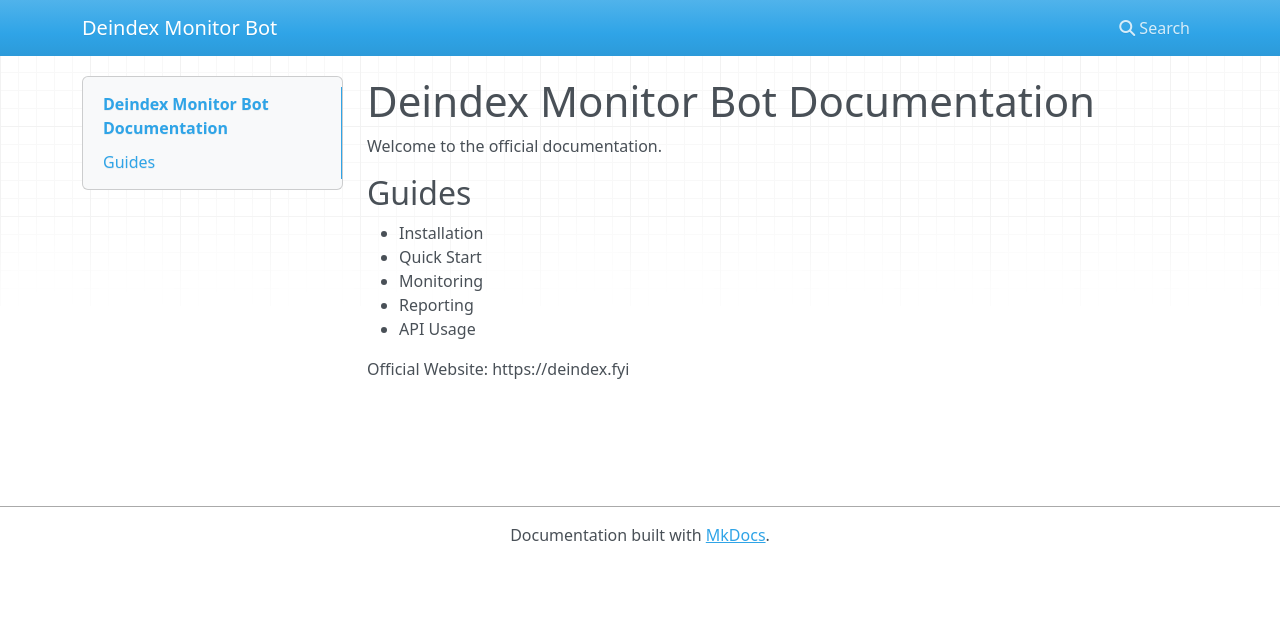
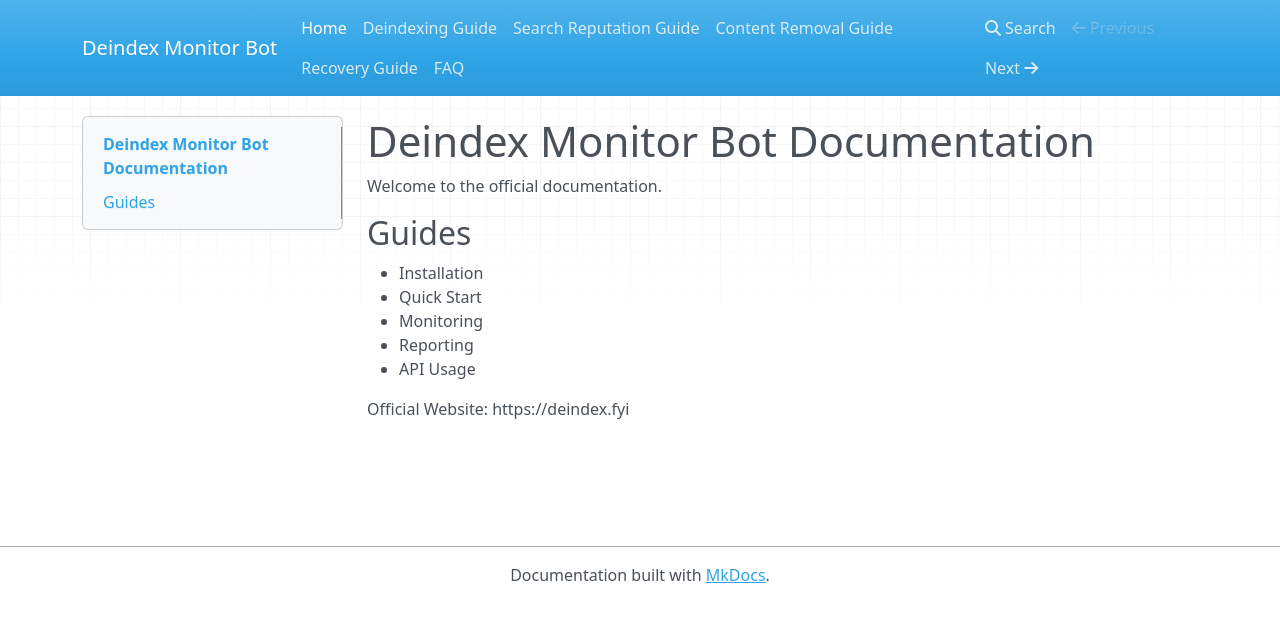
Before and after one commit to Deindex/Deindex-Monitor-Bot, an MkDocs documentation site: the page built from docs/index.md, in a window 1280 px wide. Shown: the top 622 px of the page. Built offline with MkDocs 1.6.1, drawn with Linux system fonts in a browser that asks for light colours; nearby versions of some CDN libraries.

Commit message:
Update mkdocs.yml

```diff
--- a/mkdocs.yml
+++ b/mkdocs.yml
@@ -2,3 +2,8 @@ site_name: Deindex Monitor Bot
 
 nav:
   - Home: index.md
+  - Deindexing Guide: deindexing-guide.md
+  - Search Reputation Guide: search-reputation-guide.md
+  - Content Removal Guide: content-removal-guide.md
+  - Recovery Guide: recovery-guide.md
+  - FAQ: faq.md
```
